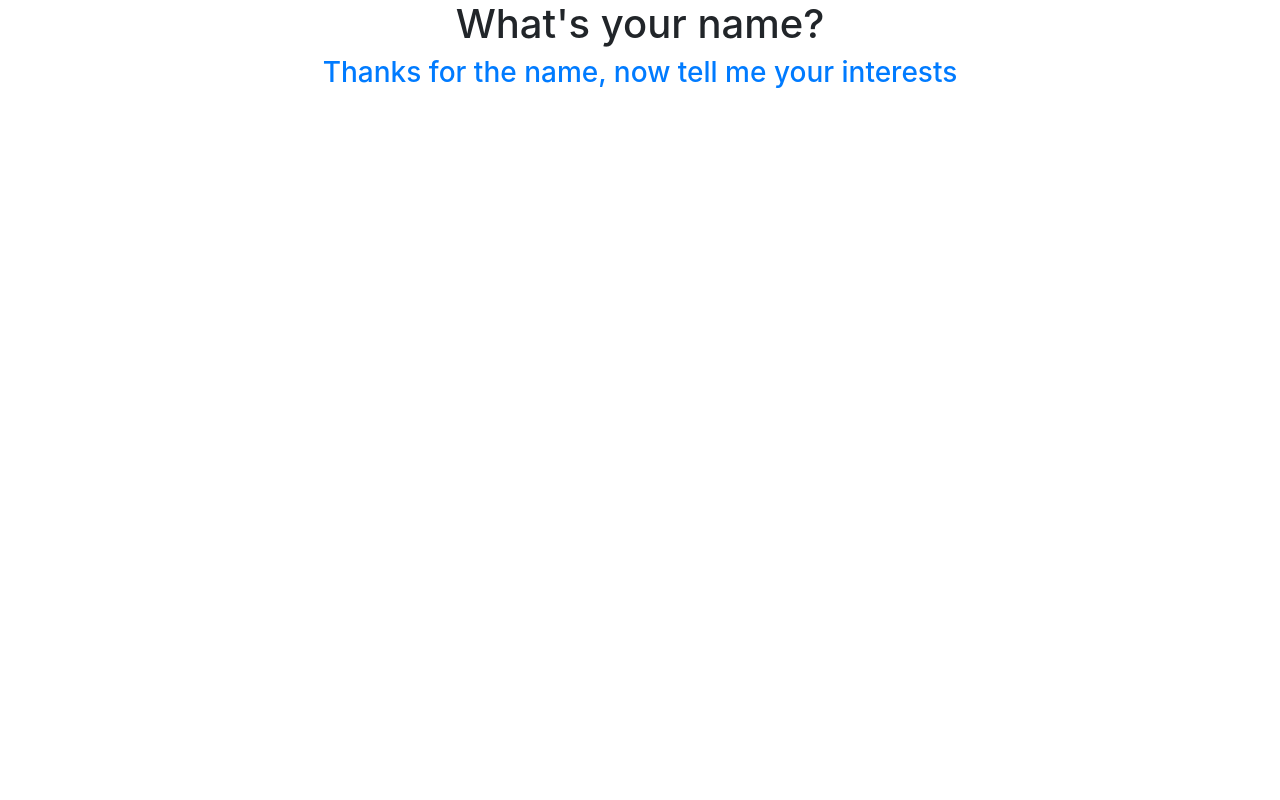
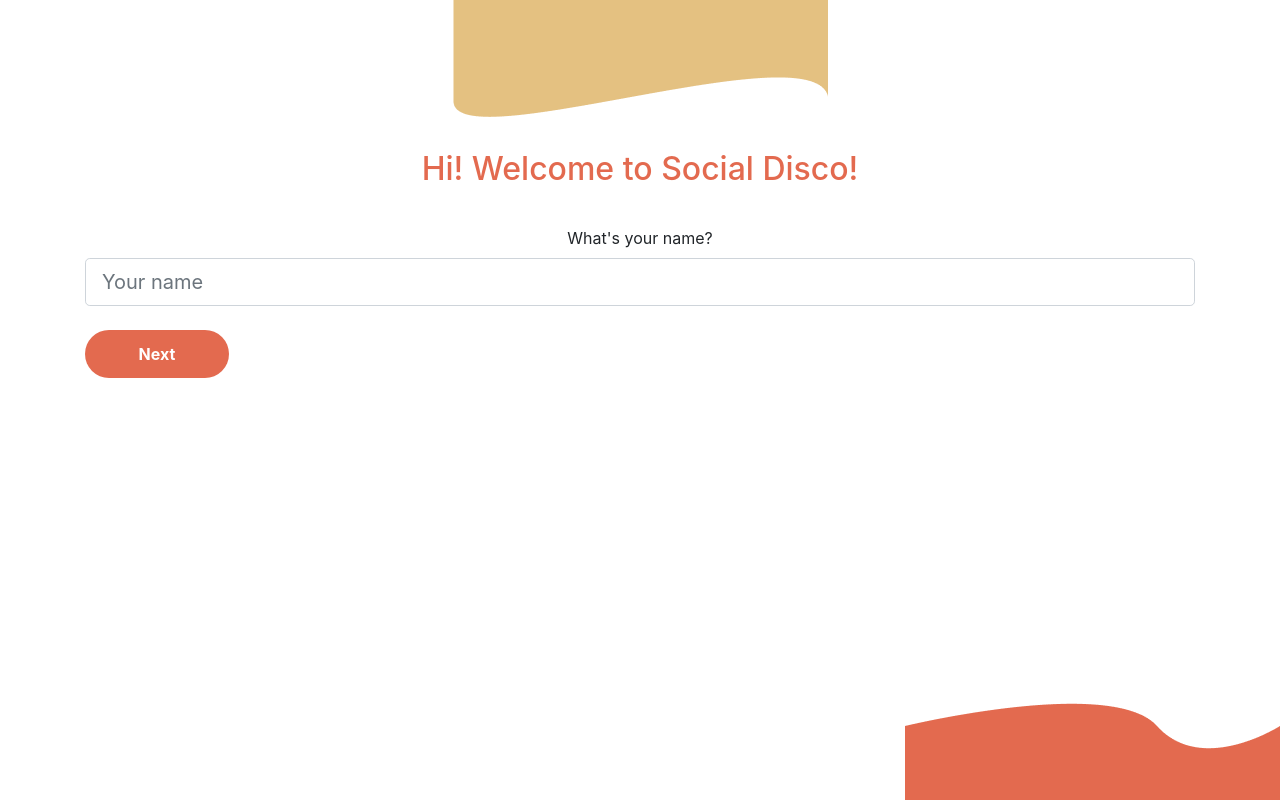
Before and after one commit to arshwaraich/RBC_AmpHacks_Social_Disco, a React (Create React App) app in the folder social-disco/: page /name in a window 1280 px wide. Built offline with nearby package versions, Linux system fonts and the light colour scheme.

Commit message:
added name page

```diff
--- a/social-disco/src/components/Login.js
+++ b/social-disco/src/components/Login.js
@@ -25,9 +25,11 @@ function Login() {
                     <Form.Control type="password" placeholder="Password" />
                 </Form.Group>
                 <div className="padding-top20">
+                <Link to="/video">
                 <Button variant="success" size="lg" type="submit">
                     Log In
                 </Button>
+                </Link>
                 </div>
             </Form>
             <div className="padding-top30">
--- a/social-disco/src/components/Name.js
+++ b/social-disco/src/components/Name.js
@@ -1,14 +1,45 @@
 import React from 'react';
 import '../App.css';
+import orangerectangle from "../images/orange-rectangle.png";
+import yellowrectangle from "../images/yellow-rectangle.png";
 import { Link } from 'react-router-dom';
+import { Container, Form } from 'react-bootstrap';
 
 function Name() {
   return (
     <div>
-      <h1>What's your name?</h1>
-      <Link to="/interests">
-        <h3>Thanks for the name, now tell me your interests</h3>
+      <img src={yellowrectangle} alt="yellow-rectangle"/>
+      <h2 style={{
+                padding: "30px",
+                color: '#E36A4F'
+            }}>Hi! Welcome to Social Disco!</h2>
+      <Container>
+      <Form>
+        <Form.Label>What's your name?</Form.Label>
+        <Form.Control size="lg" type="text" placeholder="Your name" />
+      <Link style={{padding: "50px"}} to="/interests">
+      <button type="submit" style={{
+                                    borderRadius: "100px",
+                                    border: "0px",
+                                    color: "#fff",
+                                    background: "#E36A4F",
+                                    display: "flex",
+                                    alignItems: "center",
+                                    justifyContent: "space-evenly",
+                                    fontSize: "1em",
+                                    fontWeight: "bold",
+                                    width: "9em",
+                                    height: "3em",
+                                    padding: "10px 15px",
+                                }}>Next</button>
       </Link>
+      </Form>
+      </Container>
+      <img style={{position: "absolute",
+                    bottom: "0",
+                    right: "0"
+
+        }} src={orangerectangle} alt="orange-rectangle"/>
     </div>
   );
 }
--- a/social-disco/src/components/Signup.js
+++ b/social-disco/src/components/Signup.js
@@ -25,9 +25,11 @@ function Signup() {
                     <Form.Control type="password" placeholder="Password" />
                 </Form.Group>
                 <div className="padding-top20">
+                <Link to="/name">
                 <Button variant="success" size="lg" type="submit">
                     Sign Up
                 </Button>
+                </Link>
                 </div>
             </Form>
             <div className="padding-top30">
--- a/social-disco/src/components/Video.js
+++ b/social-disco/src/components/Video.js
@@ -28,7 +28,6 @@ function Video() {
 };
 
 const WebcamStreamCapture = () => {
-    cons
     const webcamRef = React.useRef(null);
     const mediaRecorderRef = React.useRef(null);
     const [capturing, setCapturing] = React.useState(false);
```
Also changed, not shown: 1 other file (tests, documents, lock files or other folders).
